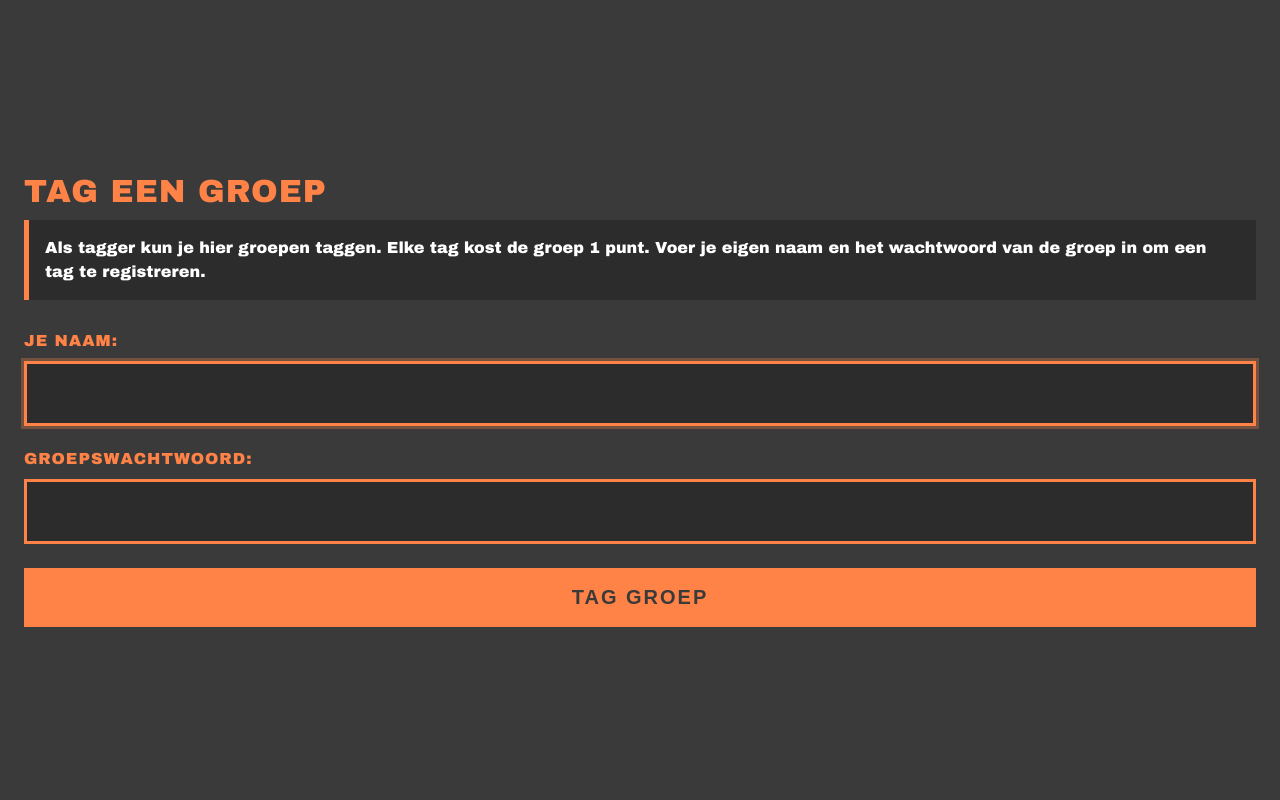
After one commit to kwint/escape-the-city, a Django app: page /tag/ in a window 1280 px wide. The commit adds this page. Run offline with Django 5.2, Linux system fonts and the light colour scheme.

Commit message:
Added tagging mechanism. Hide post names for public. Added ability to change scoring during gameplay

```diff
--- /dev/null
+++ b/hunt/templates/hunt/tag.html
@@ -0,0 +1,159 @@
+<!DOCTYPE html>
+<html lang="nl">
+<head>
+    <meta charset="UTF-8">
+    <meta name="viewport" content="width=device-width, initial-scale=1.0">
+    <title>Tag een Groep</title>
+    <style>
+        * {
+            box-sizing: border-box;
+            -webkit-tap-highlight-color: transparent;
+        }
+        body {
+            font-family: 'Arial Black', Arial, sans-serif;
+            margin: 0;
+            padding: 0;
+            background-color: #FF8247;
+            min-height: 100vh;
+            display: flex;
+            align-items: stretch;
+            justify-content: center;
+        }
+        .container {
+            background-color: #3A3A3A;
+            padding: 24px;
+            width: 100%;
+            min-height: 100vh;
+            display: flex;
+            flex-direction: column;
+            justify-content: center;
+        }
+        h1 {
+            color: #FF8247;
+            margin: 0 0 8px 0;
+            font-size: 32px;
+            font-weight: 900;
+            text-transform: uppercase;
+            letter-spacing: 1px;
+            line-height: 1.2;
+        }
+        .description {
+            color: white;
+            margin-bottom: 32px;
+            padding: 16px;
+            background-color: #2C2C2C;
+            border-left: 5px solid #FF8247;
+            font-weight: normal;
+            font-size: 16px;
+            line-height: 1.5;
+        }
+        .form-group {
+            margin-bottom: 24px;
+        }
+        label {
+            display: block;
+            margin-bottom: 12px;
+            font-weight: 900;
+            color: #FF8247;
+            text-transform: uppercase;
+            letter-spacing: 1px;
+            font-size: 16px;
+        }
+        input[type="text"] {
+            width: 100%;
+            padding: 18px 16px;
+            border: 3px solid #FF8247;
+            border-radius: 0;
+            font-size: 20px;
+            background-color: #2C2C2C;
+            color: white;
+            font-weight: bold;
+            appearance: none;
+            -webkit-appearance: none;
+            min-height: 56px;
+        }
+        input[type="text"]:focus {
+            outline: none;
+            border-color: #FF8247;
+            box-shadow: 0 0 0 3px rgba(255, 130, 71, 0.3);
+        }
+        button {
+            background-color: #FF8247;
+            color: #3A3A3A;
+            padding: 18px 24px;
+            border: none;
+            border-radius: 0;
+            font-size: 20px;
+            cursor: pointer;
+            width: 100%;
+            font-weight: 900;
+            text-transform: uppercase;
+            letter-spacing: 2px;
+            transition: transform 0.1s;
+            min-height: 56px;
+            touch-action: manipulation;
+        }
+        button:active {
+            transform: scale(0.98);
+        }
+        .messages {
+            margin-bottom: 24px;
+        }
+        .message {
+            padding: 16px;
+            border-radius: 0;
+            margin-bottom: 12px;
+            font-weight: bold;
+            border-left: 5px solid;
+            font-size: 15px;
+            line-height: 1.4;
+        }
+        .error {
+            background-color: #5C2828;
+            color: #FFB4B4;
+            border-left-color: #FF6B6B;
+        }
+        .success {
+            background-color: #2C5C28;
+            color: #B4FFB4;
+            border-left-color: #6BFF6B;
+        }
+        .info {
+            background-color: #2C4C5C;
+            color: #B4D4FF;
+            border-left-color: #6BB4FF;
+        }
+    </style>
+</head>
+<body>
+    <div class="container">
+        <h1>Tag een Groep</h1>
+        <div class="description">
+            Als tagger kun je hier groepen taggen. Elke tag kost de groep 1 punt. Voer je eigen naam en het wachtwoord van de groep in om een tag te registreren.
+        </div>
+
+        {% if messages %}
+        <div class="messages">
+            {% for message in messages %}
+            <div class="message {{ message.tags }}">
+                {{ message }}
+            </div>
+            {% endfor %}
+        </div>
+        {% endif %}
+
+        <form method="post">
+            {% csrf_token %}
+            <div class="form-group">
+                <label for="tagger_name">Je naam:</label>
+                <input type="text" id="tagger_name" name="tagger_name" required autofocus>
+            </div>
+            <div class="form-group">
+                <label for="password">Groepswachtwoord:</label>
+                <input type="text" id="password" name="password" required>
+            </div>
+            <button type="submit">Tag Groep</button>
+        </form>
+    </div>
+</body>
+</html>
--- a/hunt/urls.py
+++ b/hunt/urls.py
@@ -5,5 +5,6 @@ urlpatterns = [
     path('', views.overview, name='overview'),
     path('scan/<uuid:qr_code_identifier>/', views.scan_post, name='scan_post'),
     path('download/<uuid:qr_code_identifier>/<int:group_id>/', views.download_pdf, name='download_pdf'),
+    path('tag/', views.tag_group, name='tag_group'),
     path('generate-qr/<int:post_id>/', views.generate_qr, name='generate_qr'),
 ]
--- a/hunt/views.py
+++ b/hunt/views.py
@@ -2,7 +2,8 @@ from django.shortcuts import render, get_object_or_404, redirect
 from django.http import FileResponse, Http404
 from django.contrib import messages
 from django.utils import timezone
-from .models import Post, Group, Scan
+from datetime import timedelta
+from .models import Post, Group, Scan, Tag, GameSettings
 from .utils import generate_qr_code
 
 
@@ -60,6 +61,53 @@ def download_pdf(request, qr_code_identifier, group_id):
         return redirect('scan_post', qr_code_identifier=qr_code_identifier)
 
 
+def tag_group(request):
+    """
+    View for taggers to tag a group.
+    Requires group password and tagger name.
+    Each tag subtracts 1 point from the group's score.
+    """
+    if request.method == 'POST':
+        group_password = request.POST.get('password', '').strip()
+        tagger_name = request.POST.get('tagger_name', '').strip()
+
+        # Validate inputs
+        if not group_password:
+            messages.error(request, 'Voer het groepswachtwoord in.')
+            return render(request, 'hunt/tag.html')
+
+        if not tagger_name:
+            messages.error(request, 'Voer je naam in.')
+            return render(request, 'hunt/tag.html')
+
+        try:
+            group = Group.objects.get(password=group_password)
+
+            # Check cooldown period (5 minutes)
+            cooldown_time = timezone.now() - timedelta(minutes=5)
+            last_tag = Tag.objects.filter(group=group).order_by('-tagged_at').first()
+
+            if last_tag and last_tag.tagged_at > cooldown_time:
+                time_remaining = 5 - int((timezone.now() - last_tag.tagged_at).total_seconds() / 60)
+                messages.error(request, f'Deze groep is recent getagd. Probeer het over {time_remaining} minuten opnieuw.')
+                return render(request, 'hunt/tag.html')
+
+            # Create tag record
+            Tag.objects.create(group=group, tagger_name=tagger_name, tagged_at=timezone.now())
+
+            # Get current tag count for this group
+            tag_count = Tag.objects.filter(group=group).count()
+
+            messages.success(request, f'Groep "{group}" succesvol getagd! ({tag_count} tags totaal)')
+            return render(request, 'hunt/tag.html')
+
+        except Group.DoesNotExist:
+            messages.error(request, 'Ongeldig groepswachtwoord. Probeer opnieuw.')
+            return render(request, 'hunt/tag.html')
+
+    return render(request, 'hunt/tag.html')
+
+
 def generate_qr(request, post_id):
     """
     View to generate and display a QR code for a specific post.
@@ -88,20 +136,20 @@ def overview(request):
     scans = Scan.objects.all().select_related('group', 'post')
     scan_lookup = {(scan.group_id, scan.post_id): scan for scan in scans}
 
-    # Calculate points for each post based on scan order
-    post_points = {}  # {post_id: {group_id: points}}
-    for post in posts:
-        # Get all scans for this post ordered by time
-        post_scans = sorted(
-            [s for s in scans if s.post_id == post.id],
-            key=lambda s: s.scanned_at
-        )
-        post_points[post.id] = {}
-        for idx, scan in enumerate(post_scans):
-            # First gets N points, second gets N-1, etc.
-            points = num_groups - idx
-            if points > 0:
-                post_points[post.id][scan.group_id] = points
+    # Get all tags and count them per group
+    tags = Tag.objects.all().select_related('group')
+    tag_counts = {}  # {group_id: count}
+    last_tags = {}   # {group_id: last_tag_object}
+    for tag in tags:
+        tag_counts[tag.group_id] = tag_counts.get(tag.group_id, 0) + 1
+        if tag.group_id not in last_tags or tag.tagged_at > last_tags[tag.group_id].tagged_at:
+            last_tags[tag.group_id] = tag
+
+    # Load game settings dynamically
+    settings = GameSettings.load()
+    POINTS_PER_SCAN = settings.points_per_scan
+    STARTING_POINTS = settings.starting_points
+    TAG_PENALTY = settings.tag_penalty
 
     # Create matrix data structure with groups as rows
     matrix = []
@@ -110,12 +158,14 @@ def overview(request):
             'group': group,
             'scans': [],
             'total_completed': 0,
-            'total_points': 0
+            'total_points': STARTING_POINTS,  # Start with configured starting points
+            'tag_count': tag_counts.get(group.id, 0),
+            'last_tag': last_tags.get(group.id),
         }
         for post in posts:
             scan = scan_lookup.get((group.id, post.id))
-            points = post_points.get(post.id, {}).get(group.id, 0)
             completed = scan is not None
+            points = POINTS_PER_SCAN if completed else 0
             row['scans'].append({
                 'post': post,
                 'scan': scan,
@@ -124,7 +174,12 @@ def overview(request):
             })
             if completed:
                 row['total_completed'] += 1
-            row['total_points'] += points
+                row['total_points'] += points  # Add configured points for each scan
+
+        # Calculate net score (starting + scan points - tag penalty, minimum 0)
+        row['tag_penalty'] = row['tag_count'] * TAG_PENALTY
+        row['net_score'] = max(0, row['total_points'] - row['tag_penalty'])
+
         matrix.append(row)
 
     # Calculate post totals (how many groups completed each post)
@@ -146,13 +201,16 @@ def overview(request):
             farthest_post = post
             break
 
-    # Find first place group (highest points)
+    # Find first place group (highest net score)
     first_place_group = None
     first_place_points = 0
     for row in matrix:
-        if row['total_points'] > first_place_points:
-            first_place_points = row['total_points']
+        if row['net_score'] > first_place_points:
+            first_place_points = row['net_score']
             first_place_group = row['group']
+
+    # Calculate total tags
+    total_tags = len(tags)
 
     context = {
         'groups': groups,
@@ -163,6 +221,8 @@ def overview(request):
         'farthest_post': farthest_post,
         'first_place_group': first_place_group,
         'first_place_points': first_place_points,
+        'total_tags': total_tags,
+        'settings': settings,  # Pass settings to template for dynamic legend
     }
 
     return render(request, 'hunt/overview.html', context)
```
Also changed, not shown: hunt/admin.py (+44 -1 lines), hunt/models.py (+57 -0 lines), hunt/templates/hunt/overview.html (+42 -6 lines), hunt/migrations/0005_tag.py (added), hunt/migrations/0006_gamesettings.py (added).
